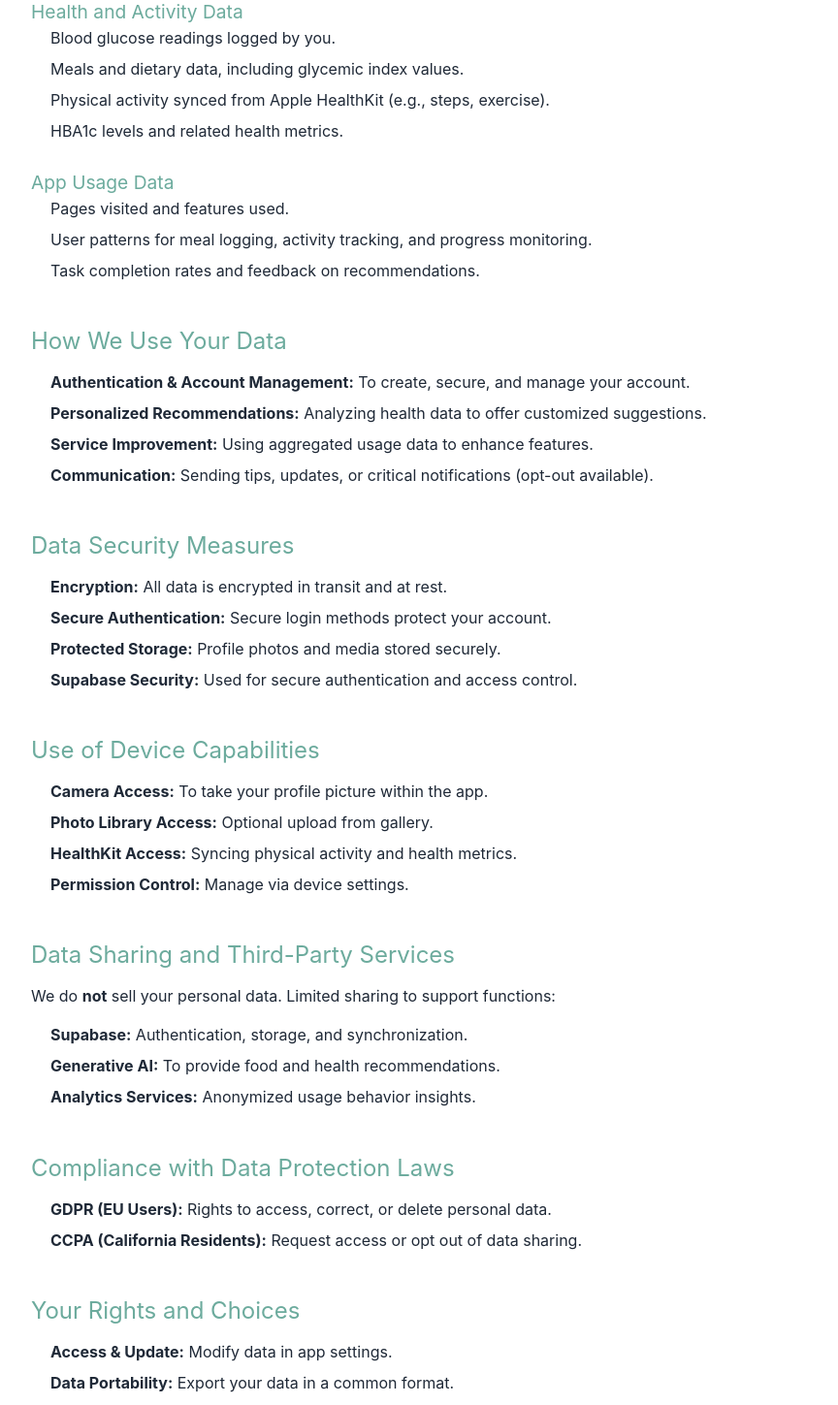
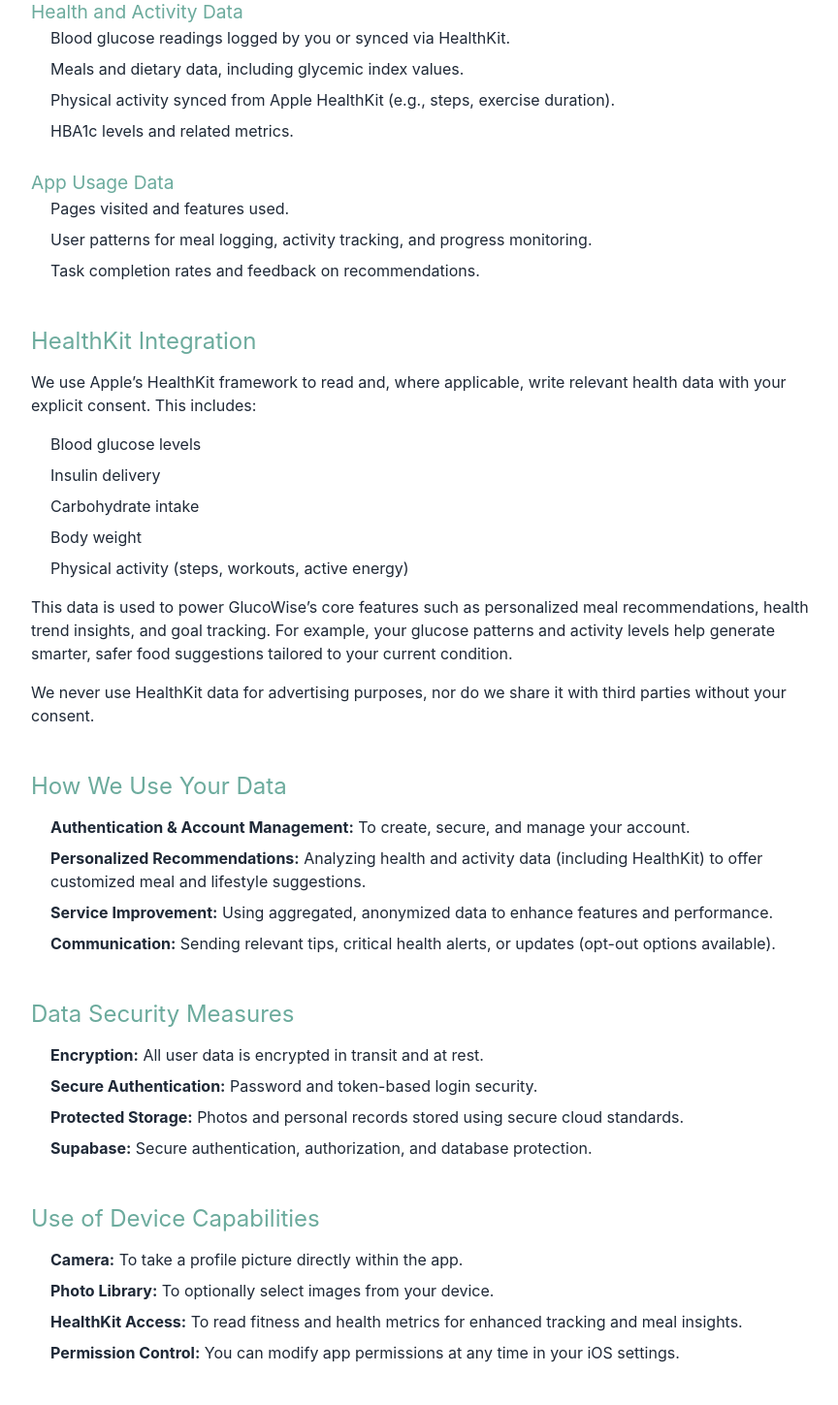
Before and after one commit to vnoor20/glucoWiseApp, a React (Vite) app: page /privacy-policy in a window 1280 px wide. Shown: the part 500-1949 px from the top of the page at 97% size, without its empty margins (198-1062 px from the left). Built offline with nearby package versions, Linux system fonts and the light colour scheme.

Commit message:
Update PrivacyPolicy.tsx

```diff
--- a/src/PrivacyPolicy.tsx
+++ b/src/PrivacyPolicy.tsx
@@ -26,10 +26,10 @@ const PrivacyPolicy = () => {
 
         <h3>Health and Activity Data</h3>
         <ul>
-          <li>Blood glucose readings logged by you.</li>
+          <li>Blood glucose readings logged by you or synced via HealthKit.</li>
           <li>Meals and dietary data, including glycemic index values.</li>
-          <li>Physical activity synced from Apple HealthKit (e.g., steps, exercise).</li>
-          <li>HBA1c levels and related health metrics.</li>
+          <li>Physical activity synced from Apple HealthKit (e.g., steps, exercise duration).</li>
+          <li>HBA1c levels and related metrics.</li>
         </ul>
 
         <h3>App Usage Data</h3>
@@ -39,52 +39,68 @@ const PrivacyPolicy = () => {
           <li>Task completion rates and feedback on recommendations.</li>
         </ul>
 
+        <h2>HealthKit Integration</h2>
+        <p>We use Apple’s HealthKit framework to read and, where applicable, write relevant health data with your explicit consent. This includes:</p>
+        <ul>
+          <li>Blood glucose levels</li>
+          <li>Insulin delivery</li>
+          <li>Carbohydrate intake</li>
+          <li>Body weight</li>
+          <li>Physical activity (steps, workouts, active energy)</li>
+        </ul>
+        <p>
+          This data is used to power GlucoWise’s core features such as personalized meal recommendations, health trend insights, and goal tracking. For example, your glucose patterns and activity levels help generate smarter, safer food suggestions tailored to your current condition.
+        </p>
+        <p>
+          We never use HealthKit data for advertising purposes, nor do we share it with third parties without your consent.
+        </p>
+
         <h2>How We Use Your Data</h2>
         <ul>
           <li><strong>Authentication & Account Management:</strong> To create, secure, and manage your account.</li>
-          <li><strong>Personalized Recommendations:</strong> Analyzing health data to offer customized suggestions.</li>
-          <li><strong>Service Improvement:</strong> Using aggregated usage data to enhance features.</li>
-          <li><strong>Communication:</strong> Sending tips, updates, or critical notifications (opt-out available).</li>
+          <li><strong>Personalized Recommendations:</strong> Analyzing health and activity data (including HealthKit) to offer customized meal and lifestyle suggestions.</li>
+          <li><strong>Service Improvement:</strong> Using aggregated, anonymized data to enhance features and performance.</li>
+          <li><strong>Communication:</strong> Sending relevant tips, critical health alerts, or updates (opt-out options available).</li>
         </ul>
 
         <h2>Data Security Measures</h2>
         <ul>
-          <li><strong>Encryption:</strong> All data is encrypted in transit and at rest.</li>
-          <li><strong>Secure Authentication:</strong> Secure login methods protect your account.</li>
-          <li><strong>Protected Storage:</strong> Profile photos and media stored securely.</li>
-          <li><strong>Supabase Security:</strong> Used for secure authentication and access control.</li>
+          <li><strong>Encryption:</strong> All user data is encrypted in transit and at rest.</li>
+          <li><strong>Secure Authentication:</strong> Password and token-based login security.</li>
+          <li><strong>Protected Storage:</strong> Photos and personal records stored using secure cloud standards.</li>
+          <li><strong>Supabase:</strong> Secure authentication, authorization, and database protection.</li>
         </ul>
 
         <h2>Use of Device Capabilities</h2>
         <ul>
-          <li><strong>Camera Access:</strong> To take your profile picture within the app.</li>
-          <li><strong>Photo Library Access:</strong> Optional upload from gallery.</li>
-          <li><strong>HealthKit Access:</strong> Syncing physical activity and health metrics.</li>
-          <li><strong>Permission Control:</strong> Manage via device settings.</li>
+          <li><strong>Camera:</strong> To take a profile picture directly within the app.</li>
+          <li><strong>Photo Library:</strong> To optionally select images from your device.</li>
+          <li><strong>HealthKit Access:</strong> To read fitness and health metrics for enhanced tracking and meal insights.</li>
+          <li><strong>Permission Control:</strong> You can modify app permissions at any time in your iOS settings.</li>
         </ul>
 
         <h2>Data Sharing and Third-Party Services</h2>
-        <p>We do <strong>not</strong> sell your personal data. Limited sharing to support functions:</p>
+        <p>We do <strong>not</strong> sell or trade your data. Limited sharing with trusted services includes:</p>
         <ul>
-          <li><strong>Supabase:</strong> Authentication, storage, and synchronization.</li>
-          <li><strong>Generative AI:</strong> To provide food and health recommendations.</li>
-          <li><strong>Analytics Services:</strong> Anonymized usage behavior insights.</li>
+          <li><strong>Supabase:</strong> For authentication, real-time data sync, and secure storage.</li>
+          <li><strong>Generative AI Models:</strong> Used to generate meal suggestions and glucose forecasts based on your health inputs.</li>
+          <li><strong>Analytics Services:</strong> Aggregated, anonymized behavior analytics for feature refinement.</li>
         </ul>
 
         <h2>Compliance with Data Protection Laws</h2>
         <ul>
-          <li><strong>GDPR (EU Users):</strong> Rights to access, correct, or delete personal data.</li>
-          <li><strong>CCPA (California Residents):</strong> Request access or opt out of data sharing.</li>
+          <li><strong>GDPR (EU):</strong> You can request access, correction, or deletion of your personal data at any time.</li>
+          <li><strong>CCPA (California):</strong> Right to know, delete, or opt out of data sharing as applicable.</li>
         </ul>
 
         <h2>Your Rights and Choices</h2>
         <ul>
-          <li><strong>Access & Update:</strong> Modify data in app settings.</li>
-          <li><strong>Data Portability:</strong> Export your data in a common format.</li>
-          <li><strong>Data Deletion:</strong> Delete your account or request full data removal.</li>
+          <li><strong>Access & Update:</strong> Modify your profile and health data via app settings.</li>
+          <li><strong>Data Portability:</strong> Export your data in structured formats.</li>
+          <li><strong>Delete Account:</strong> Request permanent account deletion through our support team.</li>
         </ul>
 
-        <p>Contact us at: <a href="mailto:support@glucowise.com">support@glucowise.com</a></p>
+{/*         <p>Contact us at: <a href="mailto:support@glucowise.com">support@glucowise.com</a></p> */}
 
         <footer>&copy; 2025 GlucoWise. All rights reserved.</footer>
       </div>
```
